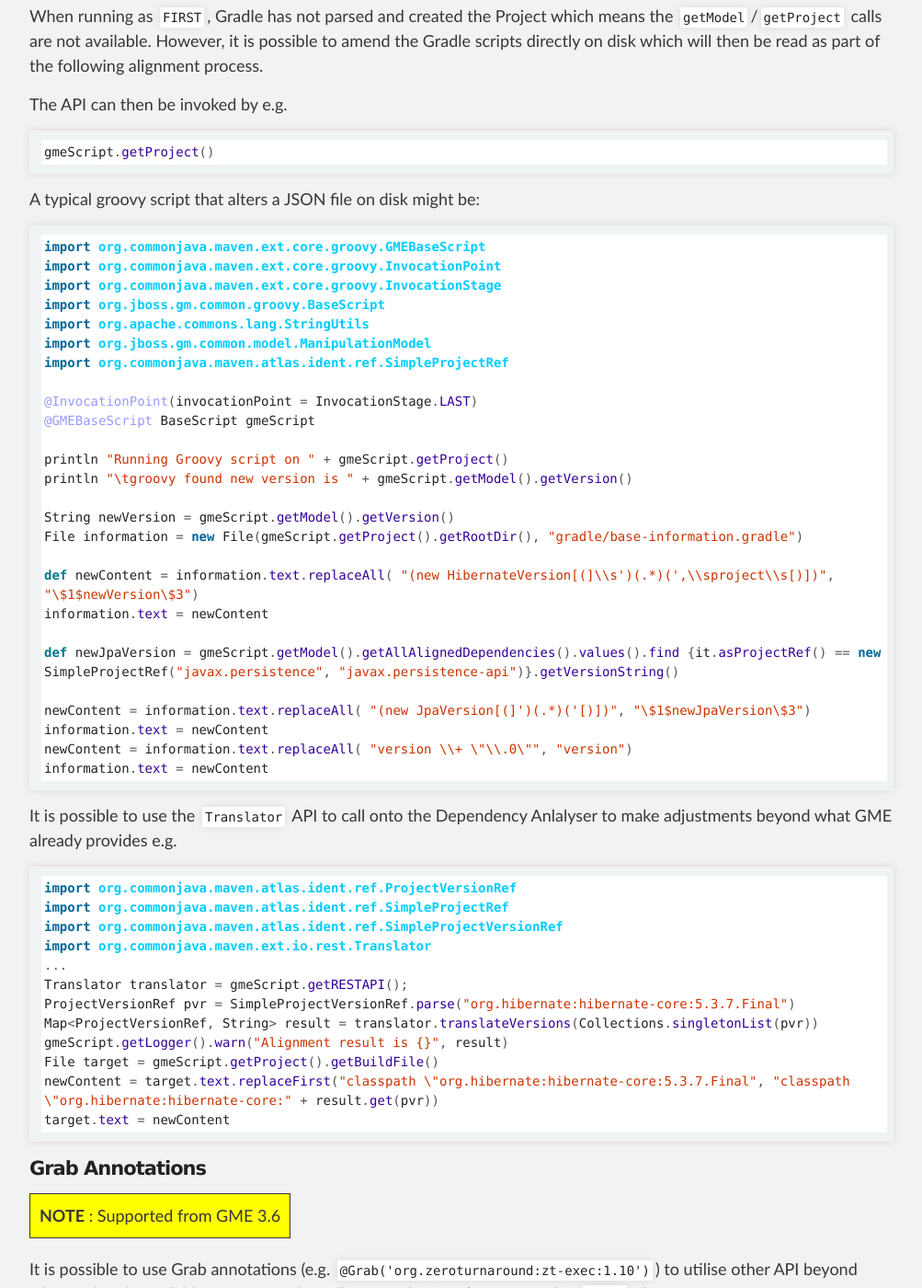
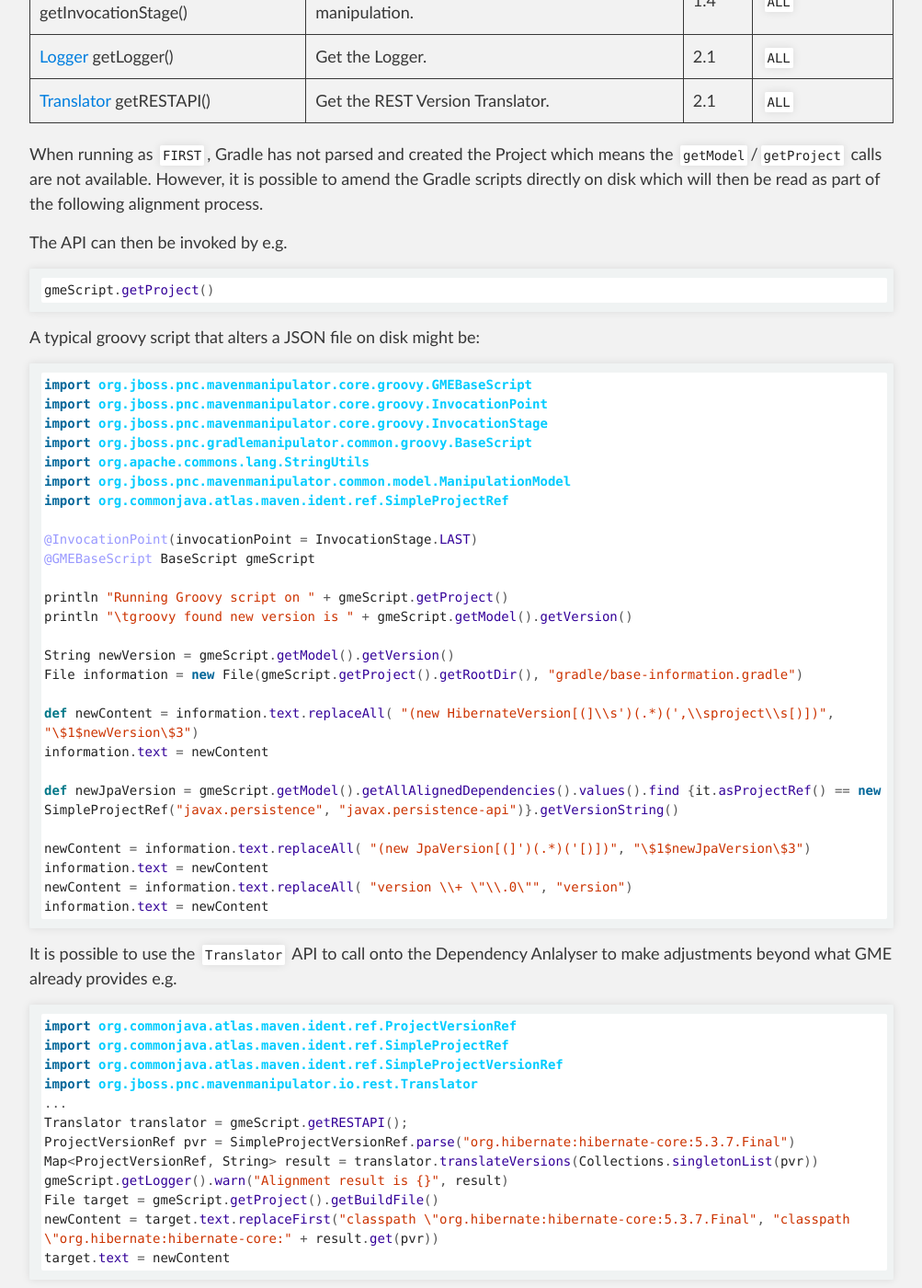
Before and after one commit to project-ncl/gradle-manipulator, a Jekyll site: the page built from guide/groovy.md, in a window 1280 px wide and 1400 px high, scrolled down 2164 px. Shown: the whole window at 92% size, without its empty margins (138-1141 px from the left). Built offline with Jekyll 4.4.1, drawn with Linux system fonts in a browser that asks for light colours; some of the changed text lies outside the part shown.

````diff
--- a/guide/groovy.md
+++ b/guide/groovy.md
@@ -21,13 +21,21 @@ The argument should a comma separated list of HTTP / HTTPS URLs.
 
 Each groovy script will be run on the execution root (i.e. where Gradle is invoked).
 
+<table bgcolor="#ffff00">
+<tr>
+<td>
+    <b>NOTE</b> : As of GME 5.0 the API has changed: <i>org.jboss.pnc.gradlemanipulator.common.groovy.BaseScript</i> instead of <i>org.jboss.gm.common.groovy.BaseScript</i> and <i>org.jboss.pnc.mavenmanipulator.core.groovy</i> instead of <i>org.commonjava.maven.ext.core.groovy</i>.  The Atlas dependency has also changed its groupId from <i>org.commonjava.maven.atlas.ident.ref.SimpleProjectRef</i> to <i>org.commonjava.atlas.maven.ident.ref.SimpleProjectRef</i>
+</td>
+</tr>
+</table>
+
 Each script <b>must</b> use the following annotations:
 
 ```groovy
-import org.commonjava.maven.ext.core.groovy.GMEBaseScript
-import org.commonjava.maven.ext.core.groovy.InvocationPoint
-import org.commonjava.maven.ext.core.groovy.InvocationStage
-import org.jboss.gm.common.groovy.BaseScript
+import org.jboss.pnc.mavenmanipulator.core.groovy.GMEBaseScript
+import org.jboss.pnc.mavenmanipulator.core.groovy.InvocationPoint
+import org.jboss.pnc.mavenmanipulator.core.groovy.InvocationStage
+import org.jboss.pnc.gradlemanipulator.common.groovy.BaseScript
 
 @InvocationPoint(invocationPoint = InvocationStage.FIRST)
 @GMEBaseScript BaseScript gmeScript
@@ -82,13 +90,13 @@ gmeScript.getProject()
 A typical groovy script that alters a JSON file on disk might be:
 
 ```groovy
-import org.commonjava.maven.ext.core.groovy.GMEBaseScript
-import org.commonjava.maven.ext.core.groovy.InvocationPoint
-import org.commonjava.maven.ext.core.groovy.InvocationStage
-import org.jboss.gm.common.groovy.BaseScript
+import org.jboss.pnc.mavenmanipulator.core.groovy.GMEBaseScript
+import org.jboss.pnc.mavenmanipulator.core.groovy.InvocationPoint
+import org.jboss.pnc.mavenmanipulator.core.groovy.InvocationStage
+import org.jboss.pnc.gradlemanipulator.common.groovy.BaseScript
 import org.apache.commons.lang.StringUtils
-import org.jboss.gm.common.model.ManipulationModel
-import org.commonjava.maven.atlas.ident.ref.SimpleProjectRef
+import org.jboss.pnc.mavenmanipulator.common.model.ManipulationModel
+import org.commonjava.atlas.maven.ident.ref.SimpleProjectRef
 
 @InvocationPoint(invocationPoint = InvocationStage.LAST)
 @GMEBaseScript BaseScript gmeScript
@@ -113,10 +121,10 @@ information.text = newContent
 It is possible to use the `Translator` API to call onto the Dependency Anlalyser to make adjustments beyond what GME already provides e.g.
 
 ```groovy
-import org.commonjava.maven.atlas.ident.ref.ProjectVersionRef
-import org.commonjava.maven.atlas.ident.ref.SimpleProjectRef
-import org.commonjava.maven.atlas.ident.ref.SimpleProjectVersionRef
-import org.commonjava.maven.ext.io.rest.Translator
+import org.commonjava.atlas.maven.ident.ref.ProjectVersionRef
+import org.commonjava.atlas.maven.ident.ref.SimpleProjectRef
+import org.commonjava.atlas.maven.ident.ref.SimpleProjectVersionRef
+import org.jboss.pnc.mavenmanipulator.io.rest.Translator
 ...
 Translator translator = gmeScript.getRESTAPI();
 ProjectVersionRef pvr = SimpleProjectVersionRef.parse("org.hibernate:hibernate-core:5.3.7.Final")
````
Also changed, not shown: index.md (+5 -5 lines).
